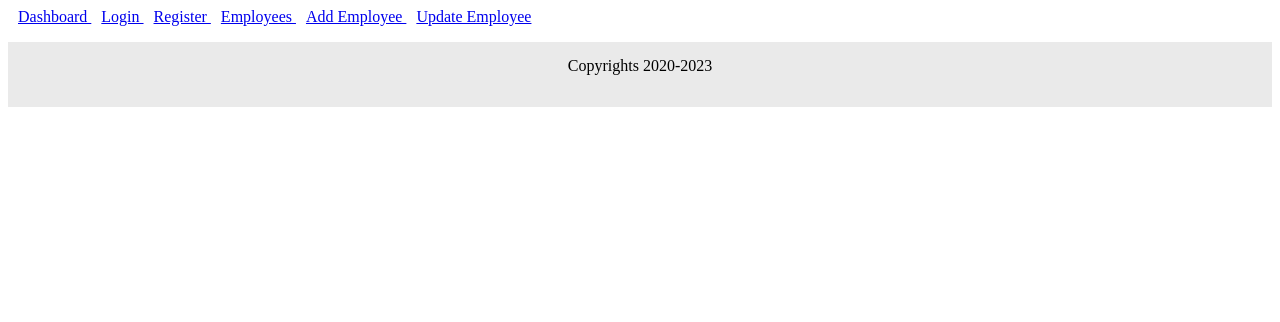
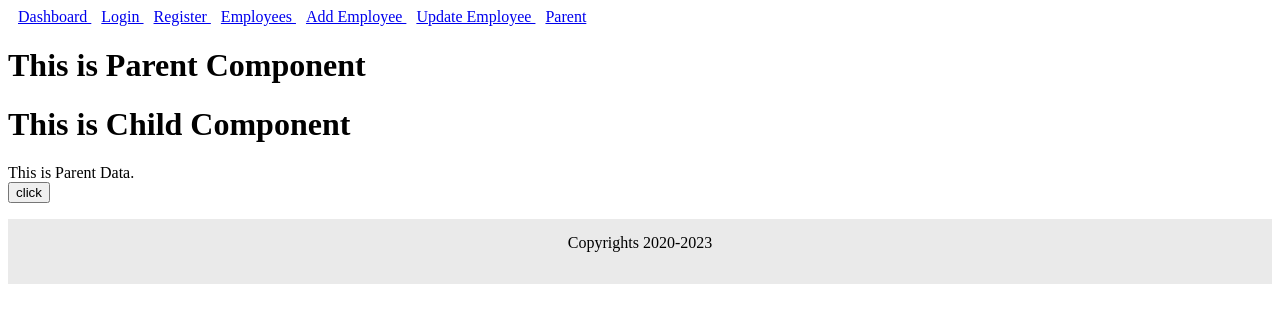
Before and after one commit to Pavan-1278/angular_realtime_proj, an Angular app: page /parent in a window 1280 px wide. Before the commit this address led to /. Shown: the top 322 px of the page. Built offline with nearby package versions, Linux system fonts and the light colour scheme.

Commit message:
Communication bw parent to child Components

```diff
--- a/src/app/app-routing.module.ts
+++ b/src/app/app-routing.module.ts
@@ -4,6 +4,7 @@ import { AddEmployeeComponent } from './add-employee/add-employee.component';
 import { DashboardComponent } from './dashboard/dashboard.component';
 import { EmployeeComponent } from './employee/employee.component';
 import { LoginComponent } from './login/login.component';
+import { ParentComponent } from './parent/parent.component';
 import { RegistrationComponent } from './registration/registration.component';
 import { UpdateEmployeeComponent } from './update-employee/update-employee.component';
 
@@ -31,6 +32,10 @@ const routes: Routes = [
     {
         path:'update-employee',
         component: UpdateEmployeeComponent
+    },
+    {
+        path:'parent',
+        component: ParentComponent
     }
 ];
 
--- a/src/app/app.module.ts
+++ b/src/app/app.module.ts
@@ -13,10 +13,12 @@ import { EmployeeComponent } from './employee/employee.component';
 import { HttpClientModule } from '@angular/common/http';
 import { AddEmployeeComponent } from './add-employee/add-employee.component';
 import { UpdateEmployeeComponent } from './update-employee/update-employee.component';
+import { ParentComponent } from './parent/parent.component';
+import { ChildComponent } from './child/child.component';
 
 @NgModule({
   declarations: [
-    AppComponent, LoginComponent, RegistrationComponent, DashboardComponent, HeaderComponent, FooterComponent, EmployeeComponent, AddEmployeeComponent, UpdateEmployeeComponent
+    AppComponent, LoginComponent, RegistrationComponent, DashboardComponent, HeaderComponent, FooterComponent, EmployeeComponent, AddEmployeeComponent, UpdateEmployeeComponent, ParentComponent, ChildComponent
   ],
   imports: [
     BrowserModule,
--- /dev/null
+++ b/src/app/child/child.component.html
@@ -0,0 +1,5 @@
+<h1>This is Child Component</h1>
+<div>
+    {{child_data}}
+</div>
+<button (click)="sendMessage()">click</button>
--- /dev/null
+++ b/src/app/child/child.component.ts
@@ -0,0 +1,22 @@
+import { Component, OnInit, Input, Output, EventEmitter } from '@angular/core';
+
+@Component({
+  selector: 'app-child',
+  templateUrl: './child.component.html',
+  styleUrls: ['./child.component.css']
+})
+export class ChildComponent implements OnInit {
+  @Input() child_data = "";
+  @Output() child_data2= new EventEmitter();
+  message= "This is Child Data ";
+
+  constructor() { }
+
+  ngOnInit(): void {
+
+  }
+
+  sendMessage(){
+    this.child_data2.emit(this.message);
+  }
+}
--- a/src/app/employee/employee.component.html
+++ b/src/app/employee/employee.component.html
@@ -12,7 +12,7 @@
                 <td>{{emp.name}}</td>
                 <td>{{emp.email}}</td>
                 <td>{{emp.phone}}</td>
-                <td><span style="color:red;padding: left 10px;">X</span></td>
+                <td><span style="color:red;padding-left: 10px;">X</span></td>
             </tr>
         </table>
 
--- a/src/app/header/header.component.html
+++ b/src/app/header/header.component.html
@@ -5,4 +5,5 @@
     <a [routerLink]="['/employee']" style="margin-left: 10px;">Employees </a>
     <a [routerLink]="['/add-employee']" style="margin-left: 10px;">Add Employee </a>
     <a [routerLink]="['/update-employee']" style="margin-left: 10px;">Update Employee </a>
+    <a [routerLink]="['/parent']" style="margin-left: 10px;">Parent </a>
 </div>
--- /dev/null
+++ b/src/app/parent/parent.component.html
@@ -0,0 +1,3 @@
+<h1>This is Parent Component</h1>
+<div>{{parent_data2}} </div>
+<app-child [child_data]="parent_data" (child_data2)="receiveMessage($event)"></app-child>
--- /dev/null
+++ b/src/app/parent/parent.component.ts
@@ -0,0 +1,20 @@
+import { Component, OnInit } from '@angular/core';
+
+@Component({
+  selector: 'app-parent',
+  templateUrl: './parent.component.html',
+  styleUrls: ['./parent.component.css']
+})
+export class ParentComponent implements OnInit {
+  parent_data= "This is Parent Data."
+  parent_data2= "";
+
+  constructor() { }
+
+  ngOnInit(): void {
+  }
+  receiveMessage($event: any){
+    this.parent_data2= $event;
+  }
+
+}
```
Also changed, not shown: src/app/child/child.component.css (added), src/app/parent/parent.component.css (added), 2 other files (tests, documents, lock files or other folders).
